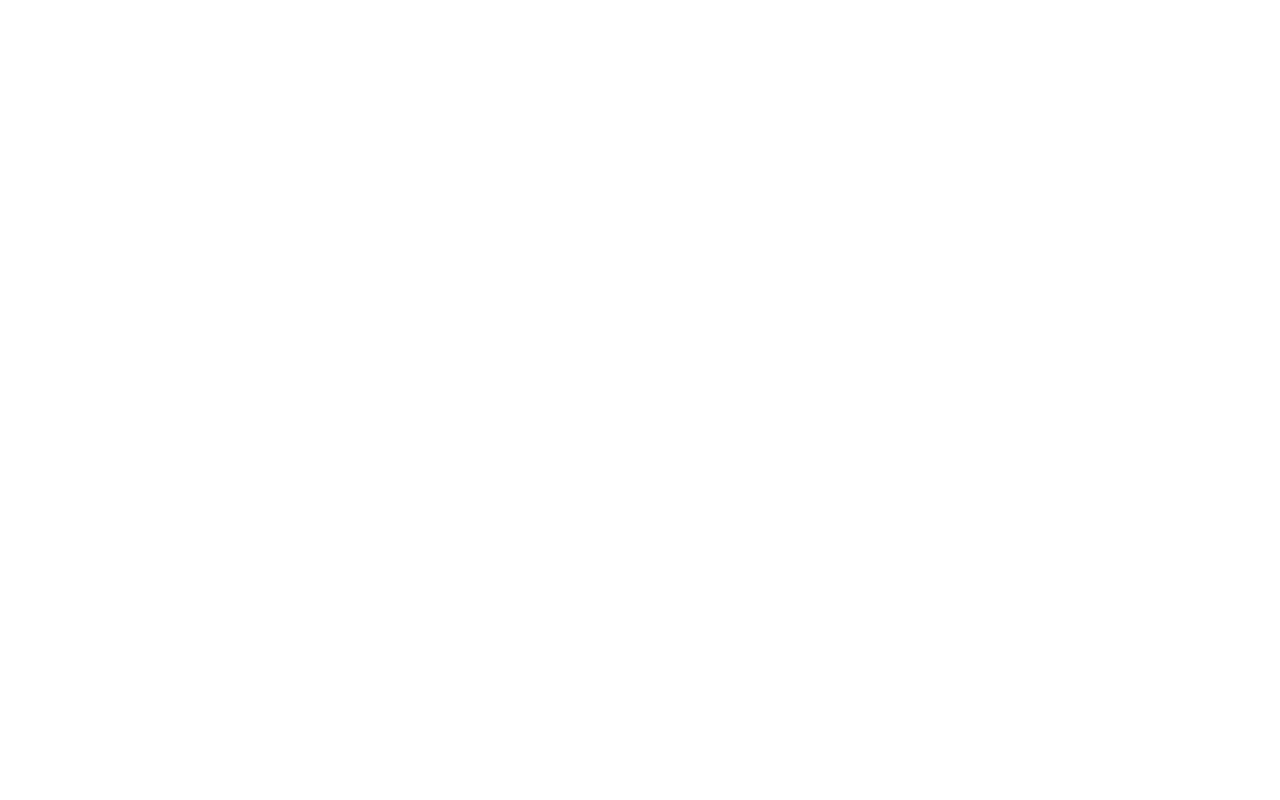
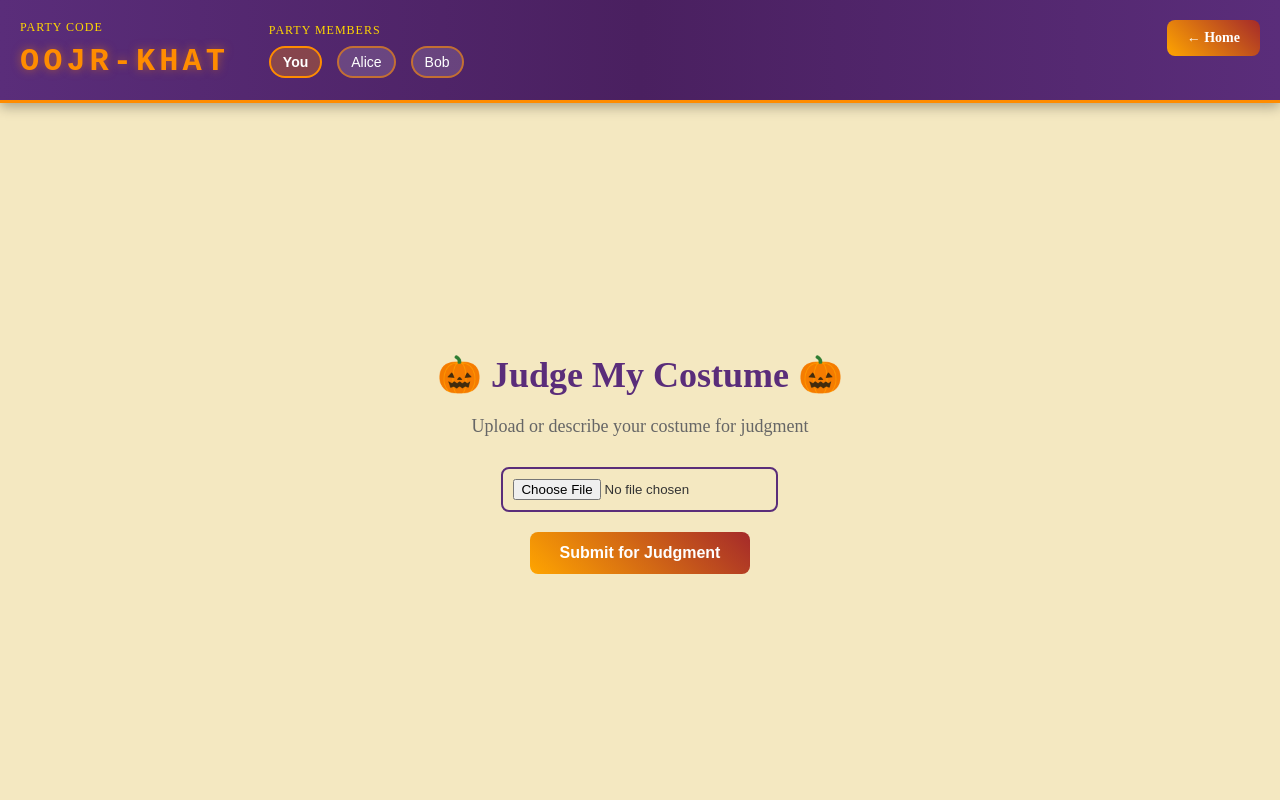
Before and after one commit to yanlin4188/Un1que, a plain HTML site: page frontend/create_room.html in a window 1280 px wide. Drawn offline with Linux system fonts and the light colour scheme.

Commit message:
updated pages for create room and join room, need further app development

```diff
--- a/frontend/create_room.html
+++ b/frontend/create_room.html
@@ -0,0 +1,272 @@
+<!DOCTYPE html>
+<html>
+<head>
+    <link rel="stylesheet" href="style.css">
+    <title>Create Room - Un1que</title>
+    <style>
+        .create-room-container {
+            width: 100%;
+            min-height: 100vh;
+            background-color: #f4e8c1;
+            display: flex;
+            flex-direction: column;
+        }
+
+        .room-banner {
+            background: linear-gradient(90deg, #5a2d7a 0%, #4a2060 50%, #5a2d7a 100%);
+            padding: 20px;
+            display: flex;
+            justify-content: space-between;
+            align-items: center;
+            border-bottom: 3px solid #FF8C00;
+            box-shadow: 0 4px 12px rgba(0, 0, 0, 0.3);
+        }
+
+        .party-code-section {
+            display: flex;
+            flex-direction: column;
+            gap: 8px;
+            color: #f4e8c1;
+        }
+
+        .party-code-label {
+            font-size: 12px;
+            text-transform: uppercase;
+            letter-spacing: 1px;
+            color: #FFD700;
+            font-family: 'UnifrakturMaguntia', serif;
+        }
+
+        .party-code-value {
+            font-size: 32px;
+            font-weight: bold;
+            color: #FF8C00;
+            letter-spacing: 4px;
+            font-family: 'Courier New', monospace;
+            text-shadow: 0 0 10px rgba(255, 140, 0, 0.5);
+        }
+
+        .party-list-section {
+            flex: 1;
+            margin-left: 40px;
+            display: flex;
+            flex-direction: column;
+            gap: 8px;
+        }
+
+        .party-list-label {
+            font-size: 12px;
+            text-transform: uppercase;
+            letter-spacing: 1px;
+            color: #FFD700;
+            font-family: 'UnifrakturMaguntia', serif;
+        }
+
+        .party-members {
+            display: flex;
+            gap: 15px;
+            flex-wrap: wrap;
+            max-width: 500px;
+        }
+
+        .member-badge {
+            background: rgba(255, 255, 255, 0.15);
+            border: 2px solid rgba(255, 140, 0, 0.6);
+            color: #fff;
+            padding: 6px 12px;
+            border-radius: 20px;
+            font-size: 14px;
+            font-family: Arial, sans-serif;
+            animation: fadeIn 0.5s ease-in;
+        }
+
+        .member-badge.you {
+            background: rgba(255, 140, 0, 0.3);
+            border-color: #FF8C00;
+            font-weight: bold;
+        }
+
+        @keyframes fadeIn {
+            from {
+                opacity: 0;
+                transform: translateX(-10px);
+            }
+            to {
+                opacity: 1;
+                transform: translateX(0);
+            }
+        }
+
+        .room-content {
+            flex: 1;
+            padding: 40px;
+            display: flex;
+            justify-content: center;
+            align-items: center;
+        }
+
+        .create-form {
+            text-align: center;
+            color: #333;
+        }
+
+        .create-form h1 {
+            font-size: 36px;
+            color: #5a2d7a;
+            margin-bottom: 20px;
+            font-family: 'UnifrakturMaguntia', serif;
+        }
+
+        .create-form p {
+            font-size: 18px;
+            color: #666;
+            margin-bottom: 30px;
+        }
+
+        .create-btn {
+            padding: 12px 30px;
+            background: linear-gradient(45deg, orange, brown);
+            color: white;
+            border: none;
+            border-radius: 8px;
+            font-size: 16px;
+            font-weight: bold;
+            cursor: pointer;
+            transition: all 0.3s ease;
+        }
+
+        .create-btn:hover {
+            transform: scale(1.05);
+            box-shadow: 0 0 20px rgba(255, 140, 0, 0.5);
+        }
+
+        .home-btn {
+            position: absolute;
+            top: 20px;
+            right: 20px;
+            padding: 10px 20px;
+            background: linear-gradient(45deg, orange, brown);
+            color: white;
+            border: none;
+            border-radius: 8px;
+            font-size: 14px;
+            font-weight: bold;
+            cursor: pointer;
+            transition: all 0.3s ease;
+            text-decoration: none;
+        }
+
+        .home-btn:hover {
+            transform: scale(1.05);
+            box-shadow: 0 0 15px rgba(255, 140, 0, 0.5);
+        }
+
+        .room-banner {
+            position: relative;
+        }
+    </style>
+</head>
+
+<body>
+    <div class="create-room-container">
+        <!-- Upper Banner -->
+        <div class="room-banner">
+            <a href="index.html" class="home-btn">← Home</a>
+            <div class="party-code-section">
+                <div class="party-code-label">Party Code</div>
+                <div class="party-code-value" id="partyCode">XXXX-XXXX</div>
+            </div>
+
+            <div class="party-list-section">
+                <div class="party-list-label">Party Members</div>
+                <div class="party-members" id="partyMembers">
+                    <div class="member-badge you">You</div>
+                </div>
+            </div>
+        </div>
+
+        <!-- Room Content -->
+        <div class="room-content">
+            <div class="create-form">
+                <h1>🎃 Judge My Costume 🎃</h1>
+                <p>Upload or describe your costume for judgment</p>
+                <input type="file" id="costumeInput" accept="image/*" style="margin-bottom: 20px; padding: 10px; border: 2px solid #5a2d7a; border-radius: 8px; cursor: pointer;">
+                <br>
+                <button class="create-btn" onclick="submitCostume()">Submit for Judgment</button>
+                <div id="result" style="margin-top: 20px; padding: 15px; display: none; background: rgba(255, 255, 255, 0.9); border-radius: 8px; color: #333;"></div>
+            </div>
+        </div>
+    </div>
+
+    <script>
+        // Generate a random party code
+        function generatePartyCode() {
+            const code = Math.random().toString(36).substring(2, 6).toUpperCase() + '-' +
+                        Math.random().toString(36).substring(2, 6).toUpperCase();
+            document.getElementById('partyCode').textContent = code;
+            console.log('Party Code Generated:', code);
+        }
+
+        // Add a member to the party list (example)
+        function addMember(name) {
+            const partyMembers = document.getElementById('partyMembers');
+            const memberBadge = document.createElement('div');
+            memberBadge.className = 'member-badge';
+            memberBadge.textContent = name;
+            partyMembers.appendChild(memberBadge);
+        }
+
+        // Submit costume for judgment
+        function submitCostume() {
+            const fileInput = document.getElementById('costumeInput');
+            const resultDiv = document.getElementById('result');
+
+            if (!fileInput.files.length) {
+                resultDiv.style.display = 'block';
+                resultDiv.innerHTML = '<strong style="color: #d9534f;">Please select an image first!</strong>';
+                return;
+            }
+
+            const file = fileInput.files[0];
+            const formData = new FormData();
+            formData.append('costume', file);
+            formData.append('party_code', document.getElementById('partyCode').textContent);
+
+            resultDiv.style.display = 'block';
+            resultDiv.innerHTML = '<strong>Analyzing your costume...</strong>';
+
+            // Send to backend matcher.py
+            fetch('/judge-costume', {
+                method: 'POST',
+                body: formData
+            })
+            .then(response => response.json())
+            .then(data => {
+                if (data.success) {
+                    resultDiv.innerHTML = `
+                        <strong style="color: #5cb85c;">Judgment Complete!</strong>
+                        <p>${data.message}</p>
+                        <p><strong>Score:</strong> ${data.score}/10</p>
+                        <p><strong>Feedback:</strong> ${data.feedback}</p>
+                    `;
+                    addMember(data.participant_name || 'Contestant');
+                } else {
+                    resultDiv.innerHTML = `<strong style="color: #d9534f;">Error: ${data.message}</strong>`;
+                }
+            })
+            .catch(error => {
+                resultDiv.innerHTML = `<strong style="color: #d9534f;">Connection Error: ${error}</strong>`;
+            });
+        }
+
+        // Initialize with a default party code on page load
+        window.addEventListener('load', () => {
+            generatePartyCode();
+            // Example: add some members (remove in production)
+            setTimeout(() => addMember('Alice'), 500);
+            setTimeout(() => addMember('Bob'), 1000);
+        });
+    </script>
+</body>
+
+</html>
```
Also changed, not shown: frontend/index.html (+2 -2 lines), frontend/join_room.html (+399 -0 lines).
